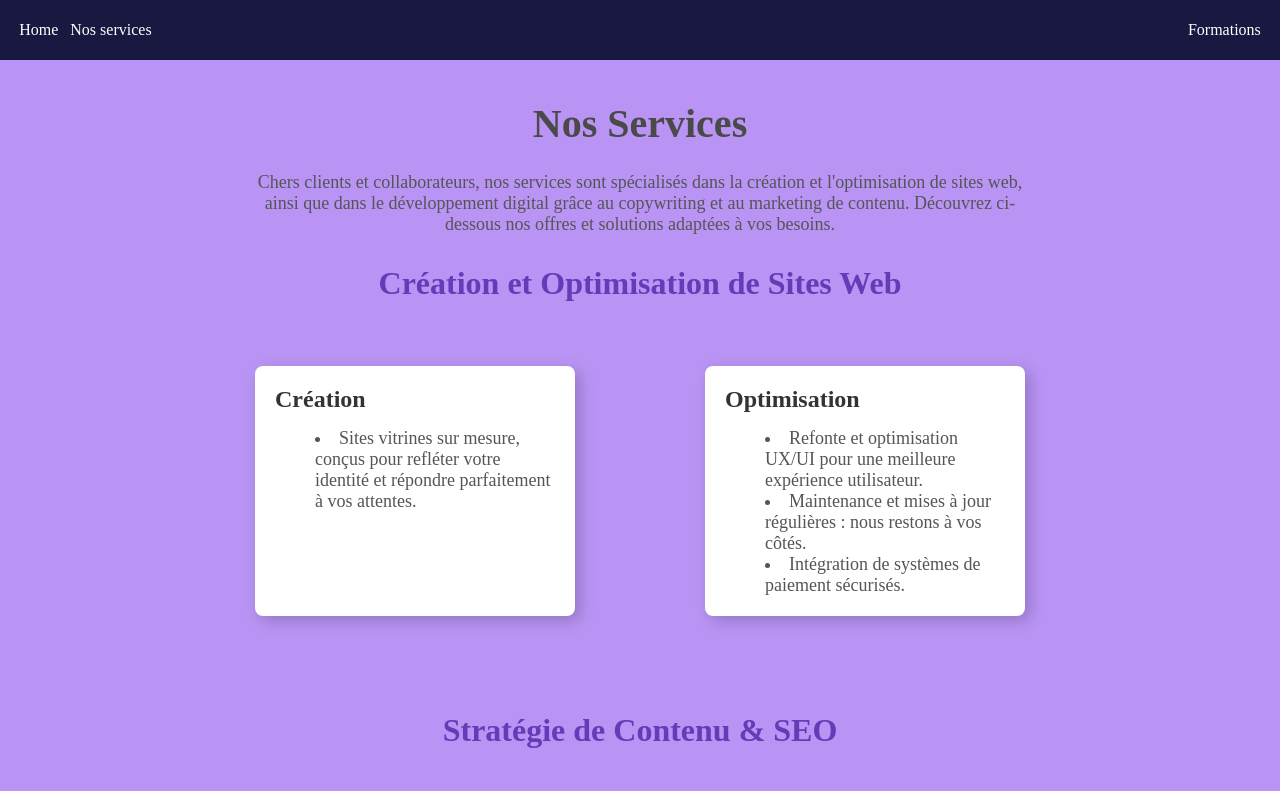
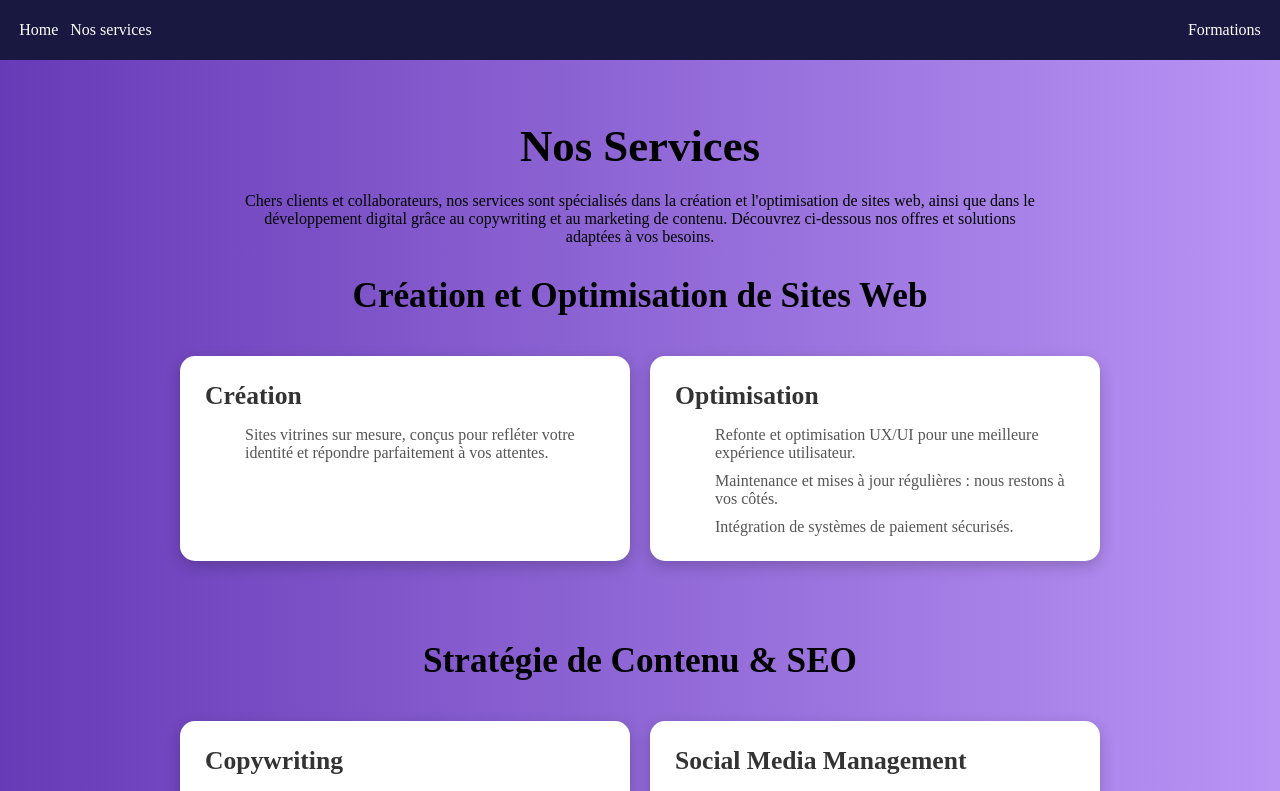
Before and after one commit to danielOkpe/sd-gency, a Nuxt app: page /Services in a window 1280 px wide. Shown: the top 791 px of the page. Built offline with nearby package versions, Linux system fonts and the light colour scheme.

Commit message:
nos services page and Daniel about text

```diff
--- a/pages/Daniel.vue
+++ b/pages/Daniel.vue
@@ -16,7 +16,7 @@
     >
             <img class="daniel-photo" >
             <h2>Daniel</h2>
-        <p> Paragraphe qui résume Daniel</p>
+        <p>Hey ! C'est moi Daniel, cette page est la pour vous présenter mon parcours et mes compétences. Profitez du voyage !</p>
     </section>
 
     <section
--- a/pages/Samira.vue
+++ b/pages/Samira.vue
@@ -83,7 +83,7 @@ gap: 4vh;
 }
 
 h2{
-    font-size: 2em;
+    font-size: 3em;
     color: white;
 }
 
--- a/pages/Services.vue
+++ b/pages/Services.vue
@@ -51,14 +51,17 @@
       </div>
     </section>
 
-      <section class="service ">
+    <section class="service">
       <h3>Intégration d’Outils & Performance Digitale</h3>
       <div class="service-grid">
-        <ul class="card">
+        <article class="card">
+          <h4>Optimisation et Outils</h4>
+          <ul>
             <li>Implémentation d’outils d’analyse (Google Analytics).</li>
             <li>Optimisation des performances et de la vitesse des sites web.</li>
             <li>Intégration de systèmes de réservation et d’adhésion.</li>
           </ul>
+        </article>
       </div>
     </section>
 
@@ -68,74 +71,79 @@
   </div>
 </template>
 
-  <script setup lang="ts">
+<script setup>
 import Button from '~/components/Button.vue';
 </script>
 
 <style scoped>
 .container {
   min-height: calc(100vh - 80px);
-    background-color: #b994f5;
-    padding: 40px 20px;
+  background: linear-gradient(-90deg, #b994f5, #673ab7);
+  padding: 60px 20px;
   text-align: center;
 }
 
 h2 {
-    font-size: 2.5rem;
-    color: #4a4a4a;
-    margin-bottom: 25px;
+  font-size: 2.8rem;
+  color: black;
+  margin-bottom: 20px;
 }
 
 h3 {
-    font-size: 2rem;
-    color: #673ab7;
-    margin-bottom: 8vh;
+  font-size: 2.2rem;
+  color: black;
+  margin-bottom: 40px;
 }
 
 h4 {
-    font-size: 1.5rem;
+  font-size: 1.6rem;
   color: #333;
   margin-bottom: 15px;
 }
 
-
-
 p, li {
-    font-size: 18px;
+  font-size: 16px;
   color: #555;
-    list-style:inside;
-
 }
 
 .intro p {
   max-width: 800px;
   margin: 0 auto 30px;
+  color: black;
 }
 
 .service {
-    max-width: 900px;
+  max-width: 1000px;
   margin: auto;
-    margin-bottom: 12vh;
+  margin-bottom: 80px;
 }
 
 .service-grid {
   display: flex;
-    justify-content: space-around;
+  justify-content: center;
   flex-wrap: wrap;
+  gap: 20px;
 }
 
 .card {
   background: white;
-    padding: 20px;
-    border-radius: 8px;
-    box-shadow: 5px 5px 15px rgba(0, 0, 0, 0.2);
-    transition: transform 0.3s ease-in-out;
-    width: 280px;
+  padding: 25px;
+  border-radius: 15px;
+  box-shadow: 0px 5px 15px rgba(0, 0, 0, 0.2);
+  transition: transform 0.3s ease-in-out, box-shadow 0.3s ease-in-out;
+  width: 400px;
   text-align: left;
 }
 
+.card ul{
+  display: flex;
+  flex-direction: column;
+  gap: 10px;
+}
+
 .card:hover {
-    transform: translateY(-5px);
+  transform: translateY(-8px);
+  box-shadow: 0px 10px 20px rgba(0, 0, 0, 0.3);
 }
 
 .button-section {
```
Lines whose indentation alone changed are shown as unchanged.
